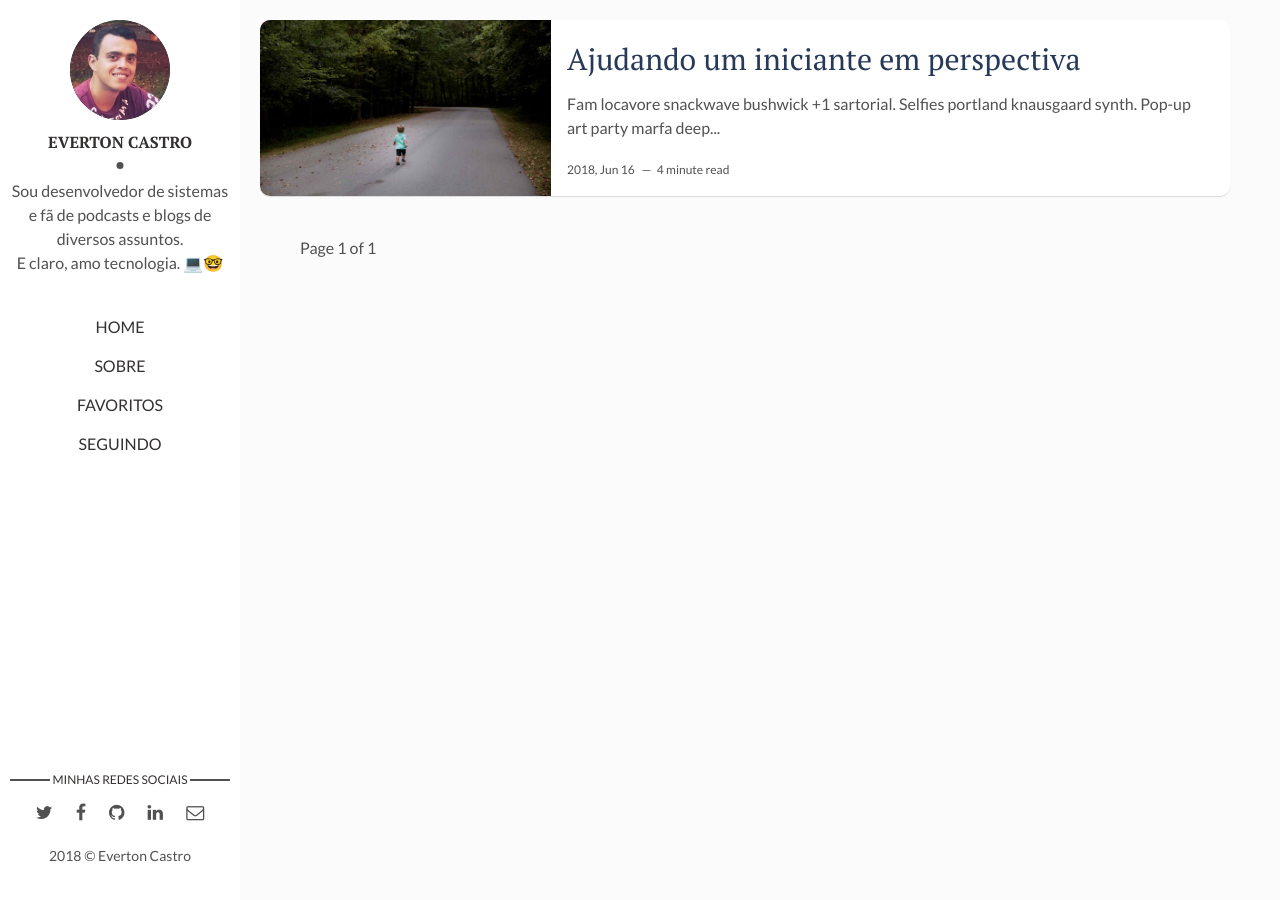
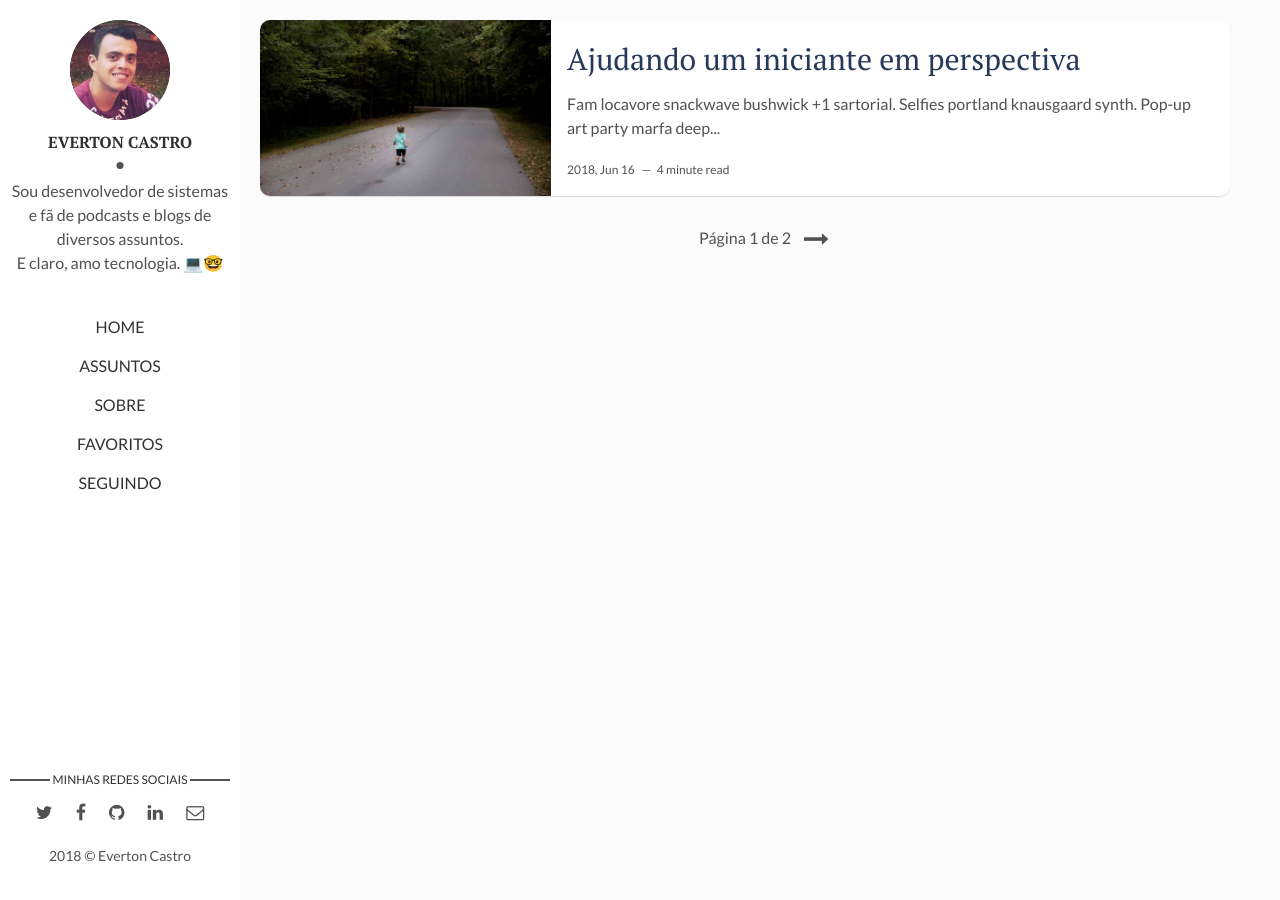
Before and after one commit to evertoncastro/evertoncastro.com, a Jekyll site: the page built from index.html, in a window 1280 px wide. Built offline with Jekyll 4.4.1, drawn with Linux system fonts in a browser that asks for light colours; the list of posts is cut into pages by our own code.

Commit message:
Add menu tag link

```diff
--- a/_config.yml
+++ b/_config.yml
@@ -30,7 +30,7 @@ plugins:
   - jekyll-sitemap
   - jekyll-paginate
 
-paginate: 4
+paginate: 1
 paginate_path: "/page/:num"
 
 exclude: ["node_modules", "gulpfile.js", "package.json", "yarn.lock"]
--- a/_includes/pagination.html
+++ b/_includes/pagination.html
@@ -1,19 +1,23 @@
-<div class="container">
-  <nav class="pagination" role="pagination">
-    <ul>
+<div class="pagination-container">
+
+      <div class="box-button-pagination">
           {% if paginator.previous_page %}
             {% if paginator.previous_page == 1 %}
-        <p><a class="newer-posts" href="{{ site.baseurl }}/"><i class="fa fa-long-arrow-left" aria-hidden="true"></i></a></p>
+            <a class="newer-posts" href="{{ site.baseurl }}/"><i class="fa fa-long-arrow-left" aria-hidden="true"></i></a>
             {% else %}
-        <p><a class="newer-posts" href="{{ site.baseurl }}/page/{{ paginator.previous_page }}/"><i class="fa fa-long-arrow-left" aria-hidden="true"></i></a></p>
+            <a class="newer-posts" href="{{ site.baseurl }}/page/{{ paginator.previous_page }}/"><i class="fa fa-long-arrow-left" aria-hidden="true"></i></a>
             {% endif %}
           {% endif %}
+      </div>
 
-      <p><span class="page-number">Page {{paginator.page}} of {{paginator.total_pages}}</span></p>
 
+      <span class="page-number">Página {{paginator.page}} de {{paginator.total_pages}}</span>
+
+      <div class="box-button-pagination">
           {% if paginator.next_page %}
-      <p><a class="older-posts" href="{{ site.baseurl }}/page/{{ paginator.next_page }}/"><i class="fa fa-long-arrow-right" aria-hidden="true"></i></a></p>
+            <a class="older-posts" href="{{ site.baseurl }}/page/{{ paginator.next_page }}/"><i class="fa fa-long-arrow-right" aria-hidden="true"></i></a>
           {% endif %}
-    </ul>
-  </nav>
       </div>
+
+
+</div>
--- a/_layouts/main.html
+++ b/_layouts/main.html
@@ -14,6 +14,7 @@ layout: default
     <div class="menu-content">
       <ul class="menu-list">
         <li class="menu-item"><a href="{{site.baseurl}}/">HOME</a></li>
+        <li class="menu-item"><a href="{{site.baseurl}}/tags/">ASSUNTOS</a></li>
         <li class="menu-item"><a href="{{site.baseurl}}/about/">SOBRE</a></li>
         <li class="menu-item"><a href="{{site.baseurl}}/favorites/">FAVORITOS</a></li>
         <li class="menu-item"><a href="{{site.baseurl}}/following/">SEGUINDO</a></li>
--- a/assets/css/main.css
+++ b/assets/css/main.css
@@ -1211,7 +1211,8 @@ footer .copyright {
 }
 
 a.older-posts, a.newer-posts {
-  font-size: 18px;
+  font-size: 25px;
+  vertical-align: sub;
   display: inline-block;
   color: #515151;
   -webkit-transition: -webkit-transform .2s;
@@ -1222,15 +1223,15 @@ a.older-posts, a.newer-posts {
 }
 
 a.older-posts:hover {
-  -webkit-transform: translateX(5px);
-      -ms-transform: translateX(5px);
-          transform: translateX(5px);
+  -webkit-transform: translateX(2px);
+      -ms-transform: translateX(2px);
+          transform: translateX(2px);
 }
 
 a.newer-posts:hover {
-  -webkit-transform: translateX(-5px);
-      -ms-transform: translateX(-5px);
-          transform: translateX(-5px);
+  -webkit-transform: translateX(-2px);
+      -ms-transform: translateX(-2px);
+          transform: translateX(-2px);
 }
 
 /* - - - - - - - - - - Post Page Styles - - - - - - - - - - */
@@ -1539,3 +1540,19 @@ a.newer-posts:hover {
 .discus-content {
   width: 100%;
 }
+
+.pagination-container {
+  display: block;
+  width: 100%;
+  text-align: center;
+}
+
+.page-number {
+  margin: 10px;
+  text-align: center;
+}
+
+.box-button-pagination {
+  display: inline-block;
+  width: 20px;
+}
```
Also changed, not shown: _posts/2018-06-16-ajudando-um-iniciante-em-perspectiva-teste.markdown (added, +33 -0 lines), assets/css/scss/parts/_custom.scss (+17 -0 lines), assets/css/scss/parts/_home-page.scss (+4 -3 lines). Lines whose indentation alone changed are shown as unchanged.
